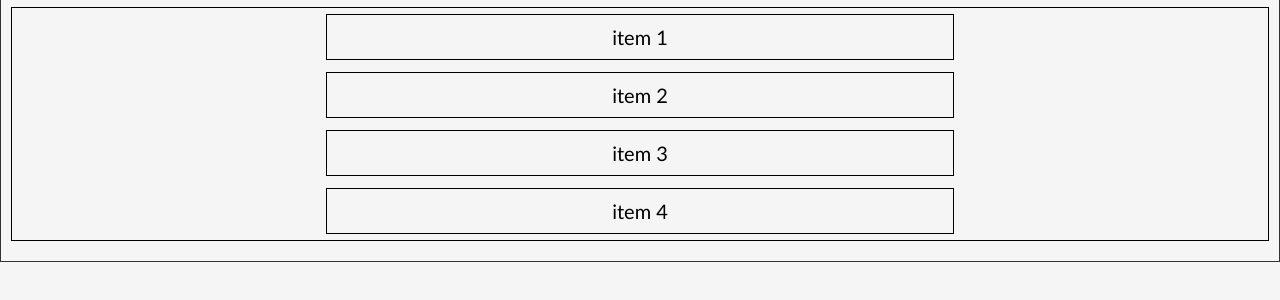
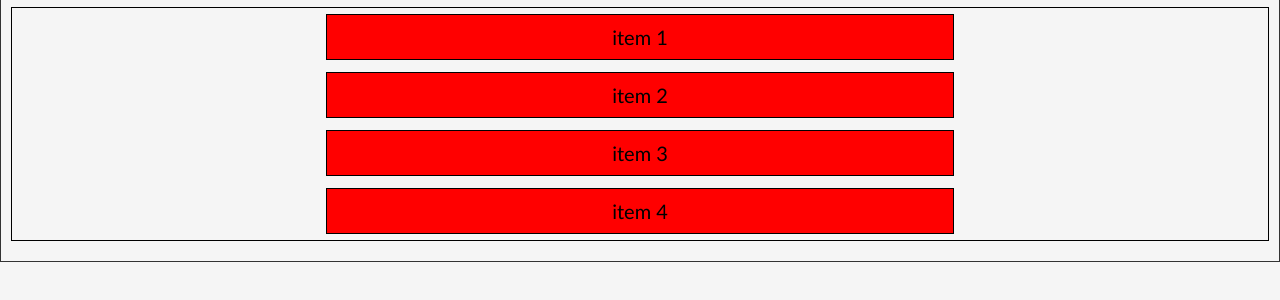
Before and after one commit to kipchirchiralb/DOM-manipilation-23, a plain HTML site: page item-lister/index.html in a window 1280 px wide. Shown: the part 240-540 px from the top of the page. Drawn offline with Linux system fonts and the light colour scheme.

Commit message:
DOM Selectors

```diff
--- a/item-lister/dom.js
+++ b/item-lister/dom.js
@@ -10,4 +10,54 @@
 
 
 
-/* */
+/*EXAMINE  SELECTORS  */
+// GETELEMENTBYID
+    // console.log(document.getElementById('header-title'));
+    //output
+    // <h1 id="header-title">Item Lister</h1>
+    //to change header title
+    // var headerTitle=document.getElementById('header-title')
+    // headerTitle.textContent= 'New items';
+    //use InnerText
+    // headerTitle.innerText='hello'
+    /*diffrence between innertext and textContent is that one pays attention to the style
+*/
+// console.log(headerTitle.textContent);
+// output <h1 id="header-title">Item Lister<span style="display:none">123</span></h1>
+// Item Lister123
+// it does not pay attention to style
+
+// innerText
+// console.log(headerTitle.innerText);
+// output <h1 id="header-title">Item Lister<span style="display:none">123</span></h1>
+// Item Lister
+// it pays attention to style
+
+
+// innerHTML
+// headerTitle.innerHTML='hello';
+
+// STYLE CHANGES
+// headerTitle.style.color='red'
+// when styling use Camel case font
+// headerTitle.style.borderBottom='solid 3px #000';
+
+
+//GET ELEMENTSCLASSNAME
+
+var items=document.getElementsByClassName('item-group');
+// console.log(items);
+//Youll get an array of Html collection
+// [li.item-group, li.item-group, li.item-group, li.item-group]
+// you can acess individual element
+// console.log(items[0]);
+//output <li class="item-group"> item 1</li>
+
+//style
+// items[0].style.backgroundColor='red'
+// items[0].style.fontWeight='bold'
+
+// use For loops to manipulate further
+for(var i=0;i<items.length;i++){
+    items[i].style.backgroundColor='red';
+}
--- a/item-lister/index.html
+++ b/item-lister/index.html
@@ -10,7 +10,7 @@
 <body>
     <header id="main-header">
         <div class="container">
-            <h1 id="header-title">Item Lister</h1>
+            <h1 id="header-title">Item Lister<span style="display:none">123</span></h1>
         </div>
     </header>
         <div class="container-main">
@@ -23,10 +23,10 @@
                 </form>
                 <h2 class="title">Items</h2>
                 <ul class="items">
-                    <li> item 1</li>
-                    <li> item 2</li>
-                    <li> item 3</li>
-                    <li> item 4</li>
+                    <li class="item-group"> item 1</li>
+                    <li class="item-group"> item 2</li>
+                    <li class="item-group"> item 3</li>
+                    <li class="item-group"> item 4</li>
                 </ul>
             </div>
         </div>
```
